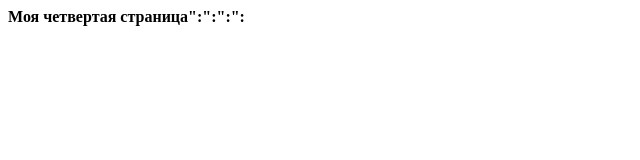
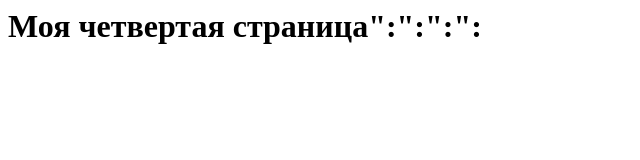
Before and after one commit to SHIROTAANDDOLGOTA/KOVER, a plain HTML site: page index.html in a window 1280 px wide. Shown: the whole page, without its empty margins (0-640 px from the left). Drawn offline with Linux system fonts and the light colour scheme.

Commit message:
Update index.html

```diff
--- a/index.html
+++ b/index.html
@@ -4,5 +4,5 @@
 </head>
 <body>
 <b>
-Моя четвертая страница":":":": </body>
+  <h1>Моя четвертая страница":":":":</h1> </body>
 </html>
```
